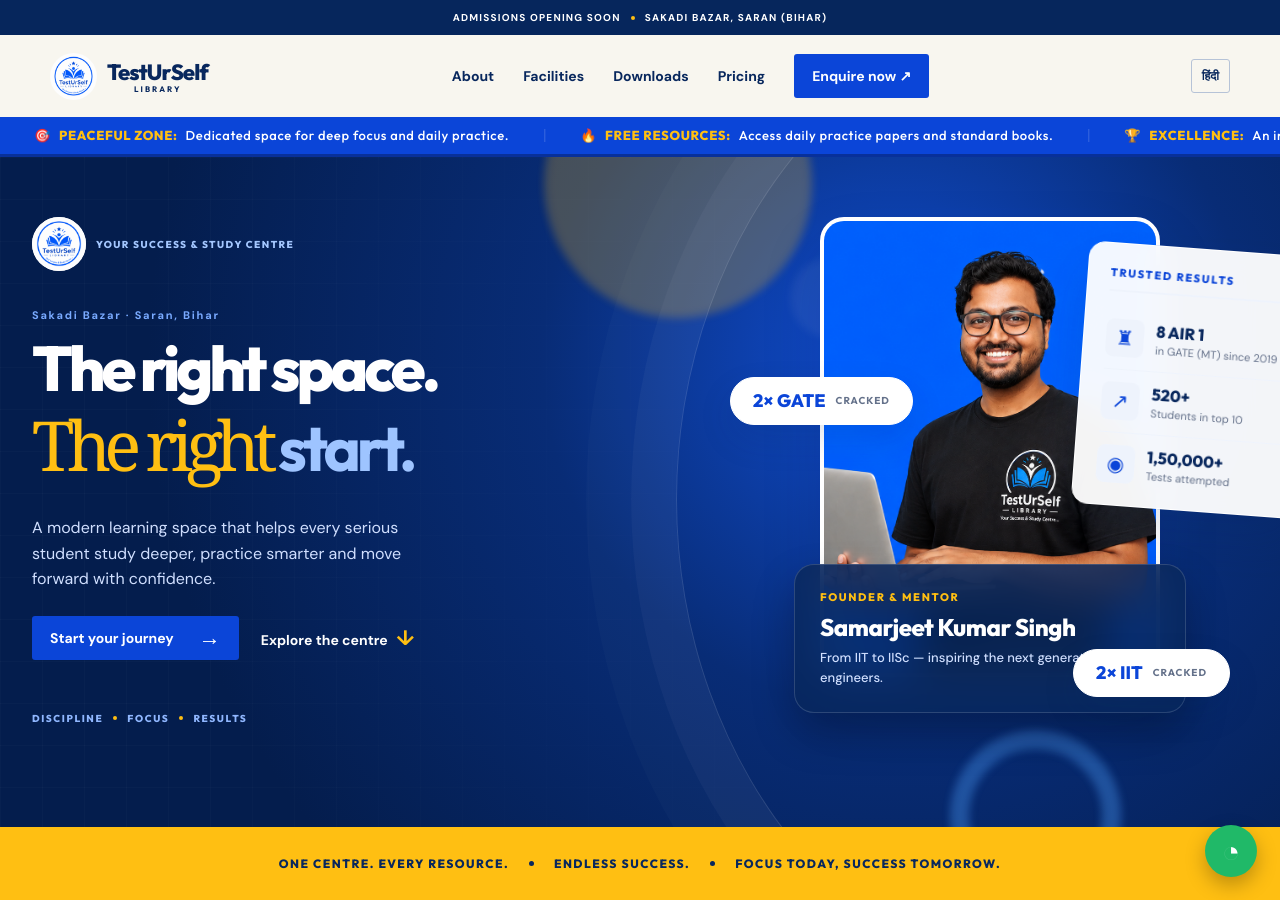
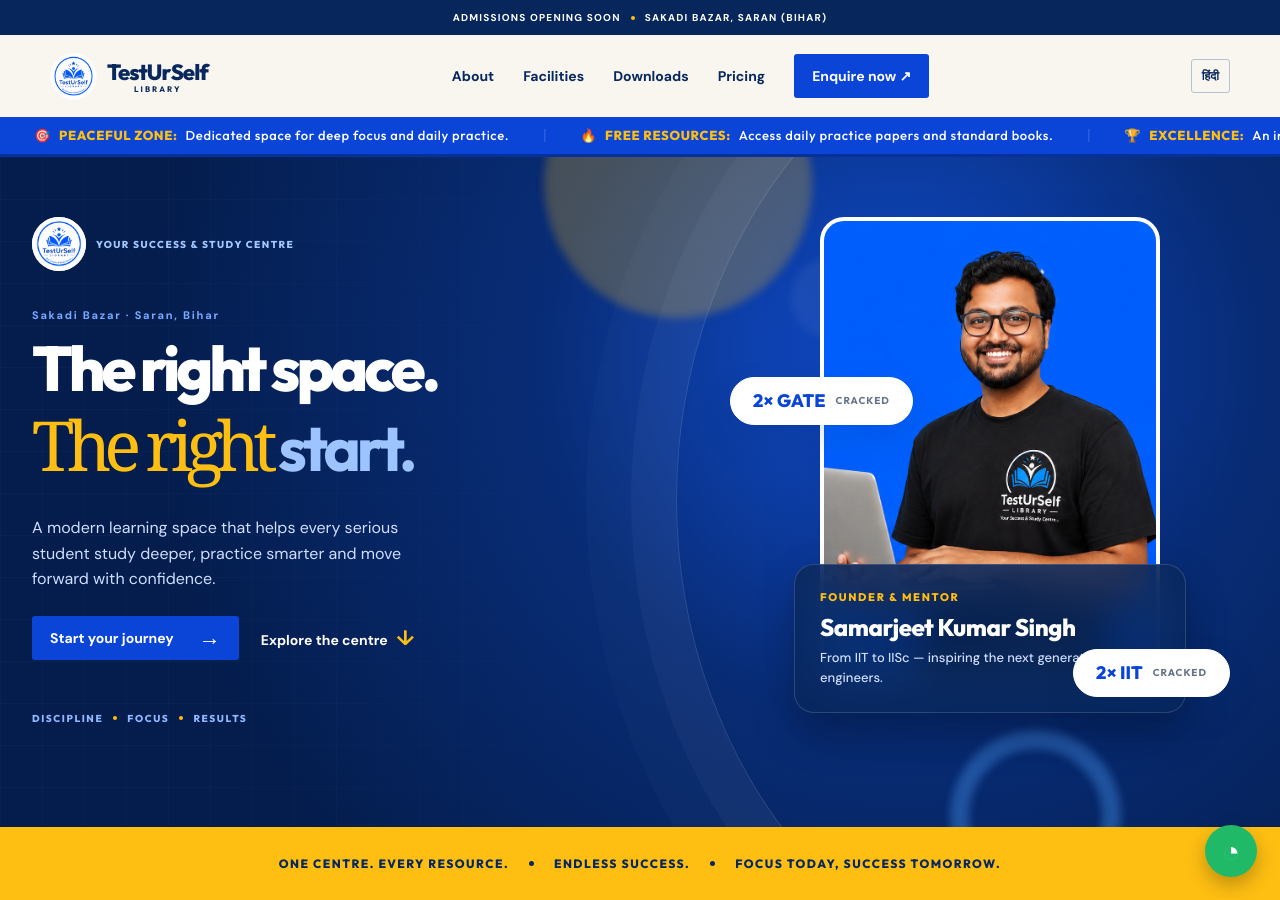
Before and after one commit to Samarjeetkumarsingh/TestUrSelf-Library, a Jekyll site: the page index.html, which Jekyll copies as it is, in a window 1280 px wide and 900 px high. Built offline with Jekyll 4.4.1, drawn with Linux system fonts in a browser that asks for light colours.

Commit message:
Update index.html

```diff
--- a/index.html
+++ b/index.html
@@ -51,12 +51,7 @@
             <span>From IIT to IISc — inspiring the next generation of engineers.</span>
           </div>
         </div>
-        <div class="premium-panel">
-          <p>TRUSTED RESULTS</p>
-          <article><span>♜</span><div><b>8 AIR 1</b><small>in GATE (MT) since 2019</small></div></article>
-          <article><span>↗</span><div><b>520+</b><small>Students in top 10</small></div></article>
-          <article><span>◉</span><div><b>1,50,000+</b><small>Tests attempted</small></div></article>
-        </div>
+
         <div class="premium-chip p-chip-1">
           <b>2× GATE</b>
           <small>CRACKED</small>
@@ -243,7 +238,7 @@
 
     <section class="promise section"><p class="eyebrow">WHY STUDENTS CHOOSE US</p><h2>Small daily steps.<br /><em>A brighter future.</em></h2><div class="promise-grid"><div>✦ <span>Peaceful<br />environment</span></div><div>✦ <span>Disciplined<br />atmosphere</span></div><div>✦ <span>Affordable<br />prices</span></div><div>✦ <span>Better<br />results</span></div></div></section>
 
-    <!-- MOVED TO THE VERY BOTTOM: EdTech Trust Section -->
+    <!-- EdTech Trust Section -->
     <section class="trust-venture section" id="founder-initiative">
       <div class="trust-container">
         <div class="trust-visual">
```
